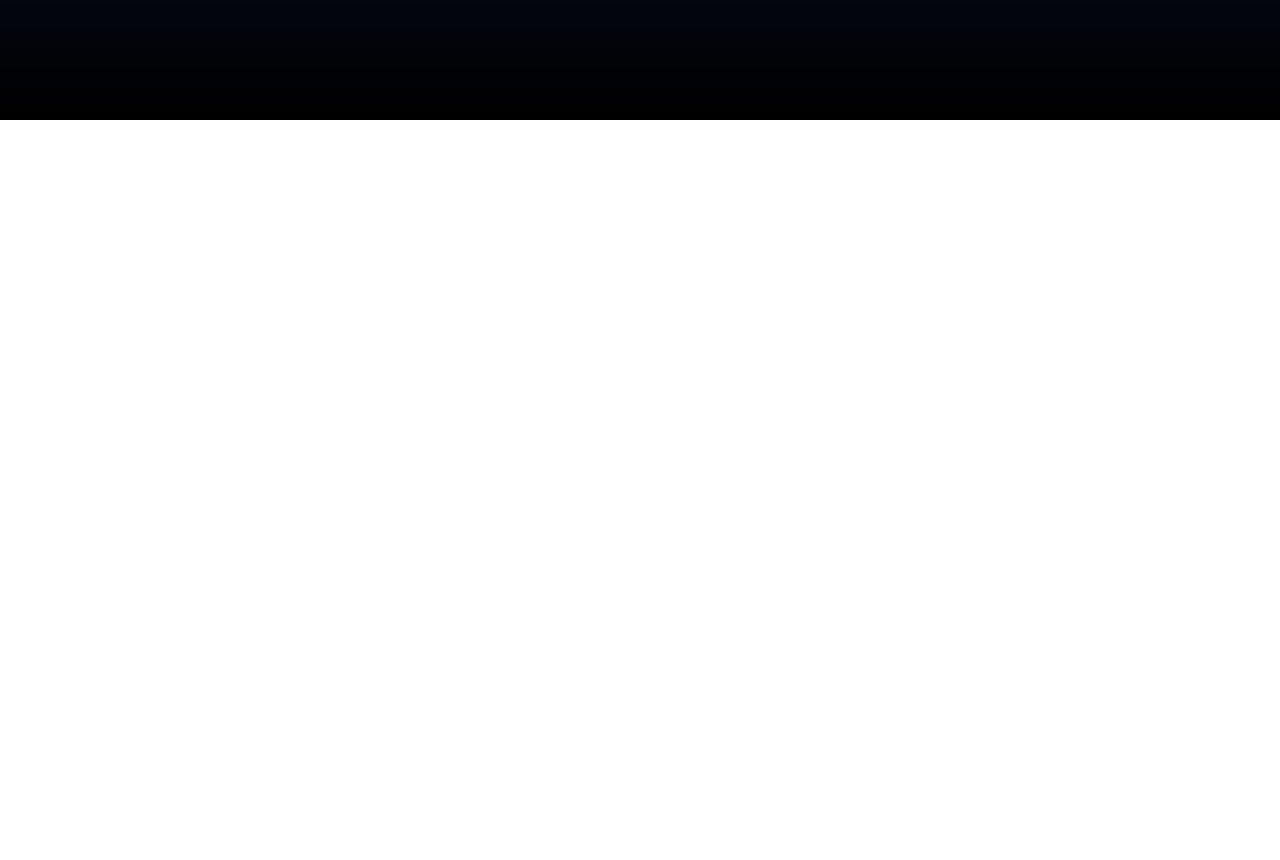
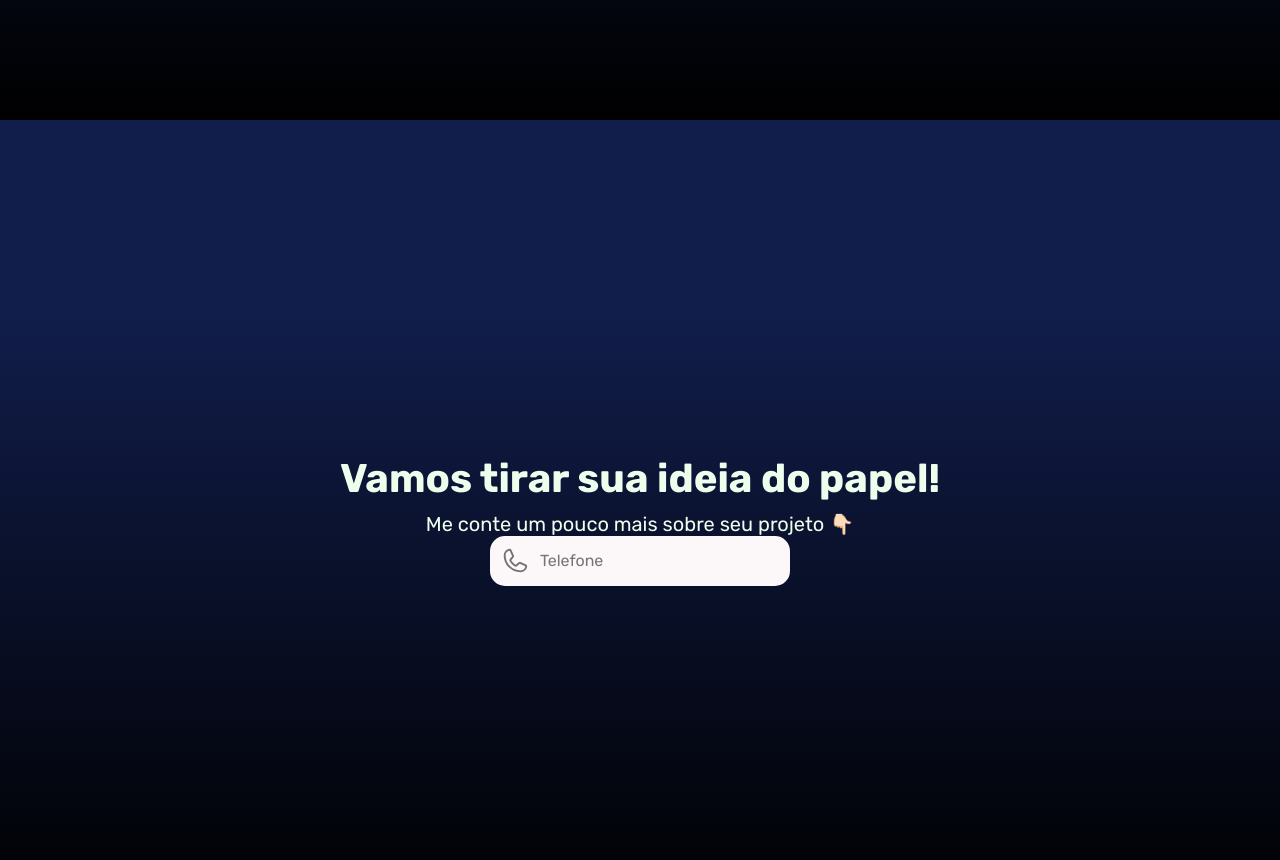
Before and after one commit to ednandias/portfolio, a React (Vite) app: page / in a window 1280 px wide. Shown: the part 2280-3140 px from the top of the page. Before the commit the page ends 2400 px from the top, so only its background shows below. Built offline with nearby package versions, Linux system fonts and the light colour scheme.

Commit message:
feat: start Input component

```diff
--- /dev/null
+++ b/src/components/Input/index.tsx
@@ -0,0 +1,33 @@
+import { useState, type InputHTMLAttributes } from "react";
+import type { IconOptions } from "../../interfaces";
+import { Icon } from "../Icon";
+import { Container, IconView, StyledInput } from "./styles";
+
+interface InputProps extends InputHTMLAttributes<HTMLInputElement> {
+  icon?: IconOptions;
+  mask?: string;
+}
+
+export function Input({ icon, mask, ...rest }: InputProps) {
+  const [isFocused, setIsFocused] = useState(false);
+
+  return (
+    <Container>
+      <IconView>
+        {icon && (
+          <Icon
+            iconName={icon}
+            color={isFocused ? "#111d4a" : "#747172"}
+            size={30}
+          />
+        )}
+      </IconView>
+
+      <StyledInput
+        onFocus={() => setIsFocused(true)}
+        onBlur={() => setIsFocused(false)}
+        {...rest}
+      />
+    </Container>
+  );
+}
--- /dev/null
+++ b/src/components/Input/styles.ts
@@ -0,0 +1,28 @@
+import styled from "styled-components";
+import { toRem } from "../../utils/toRem";
+
+export const Container = styled.div`
+  min-width: ${toRem(300)};
+  width: auto;
+  height: ${toRem(50)};
+  background: #fcf7f8;
+  border-radius: 15px;
+
+  display: flex;
+  align-items: center;
+`;
+
+export const IconView = styled.div`
+  width: ${toRem(50)};
+  height: 100%;
+
+  display: flex;
+  align-items: center;
+  justify-content: center;
+`;
+
+export const StyledInput = styled.input`
+  outline: 0;
+  border: 0;
+  background: inherit;
+`;
--- a/src/pages/Home/components/Contact/index.tsx
+++ b/src/pages/Home/components/Contact/index.tsx
@@ -1,9 +1,30 @@
+import { useState } from "react";
+import { Input } from "../../../../components/Input";
 import { Section } from "../../styles";
+import { Content } from "./styles";
 
 interface ContactProps {
   id: string;
 }
 
 export function Contact({ id }: ContactProps) {
-  return <Section id={id}></Section>;
+  const [phone, setPhone] = useState("");
+
+  return (
+    <Section id={id}>
+      <Content>
+        <h1 className="up">Vamos tirar sua ideia do papel!</h1>
+        <p>Me conte um pouco mais sobre seu projeto 👇🏻</p>
+
+        {/* <Input icon="UserCircle" placeholder="Nome" /> */}
+        <Input
+          value={phone}
+          onChange={(e) => setPhone(e.target.value)}
+          icon="Phone"
+          placeholder="Telefone"
+          mask="(**) *****-****"
+        />
+      </Content>
+    </Section>
+  );
 }
--- a/src/pages/Home/components/Contact/styles.ts
+++ b/src/pages/Home/components/Contact/styles.ts
@@ -1,52 +1,15 @@
 import styled from "styled-components";
 import { toRem } from "../../../../utils/toRem";
 
-export const Presentation = styled.div`
+export const Content = styled.div`
   flex: 1;
 
   display: flex;
   flex-direction: column;
   align-items: center;
   justify-content: center;
-  gap: ${toRem(10)};
 
-  color: white;
-`;
-
-export const Header = styled.header`
-  width: 50%;
-  height: ${toRem(50)};
-  margin: ${toRem(16)} auto;
-
-  position: fixed;
-  left: 0;
-  right: 0;
-  z-index: 999;
-
-  background: rgba(255, 255, 255, 0.2);
-  border-radius: 16px;
-  box-shadow: 0 4px 30px rgba(0, 0, 0, 0.1);
-  backdrop-filter: blur(5px);
-  -webkit-backdrop-filter: blur(5px);
-
-  display: flex;
-  align-items: center;
-  justify-content: space-around;
-  gap: ${toRem(5)};
-
-  article {
-    display: flex;
-    align-items: center;
-    justify-content: center;
-    gap: ${toRem(5)};
-
-    p {
-      font-weight: bold;
-    }
+  h1 {
+    font-size: ${toRem(40)};
   }
 `;
-
-export const ButtonsView = styled.div`
-  display: flex;
-  gap: ${toRem(10)};
-`;
--- a/src/pages/Home/index.tsx
+++ b/src/pages/Home/index.tsx
@@ -3,6 +3,7 @@ import gsap from "gsap";
 import { useRef } from "react";
 import { Icon } from "../../components/Icon";
 import { About } from "./components/About";
+import { Contact } from "./components/Contact";
 import { Projects } from "./components/Projects";
 import { Welcome } from "./components/Welcome";
 import { Container } from "./styles";
@@ -40,6 +41,7 @@ export function Home() {
       <Welcome id="welcome" />
       <About id="about" />
       <Projects id="projects" />
+      <Contact id="contact" />
 
       <button id="arrow-up" onClick={backToTop}>
         <Icon iconName="ArrowCircleUp" color="white" weight="fill" size={40} />
```
